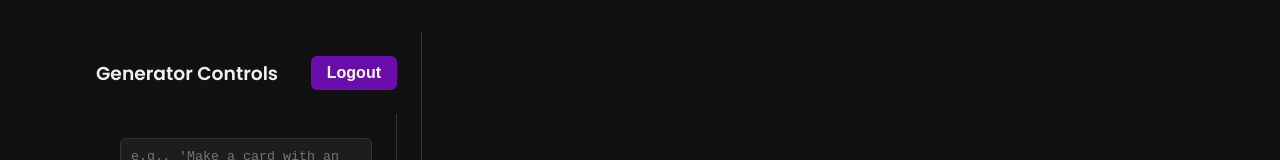
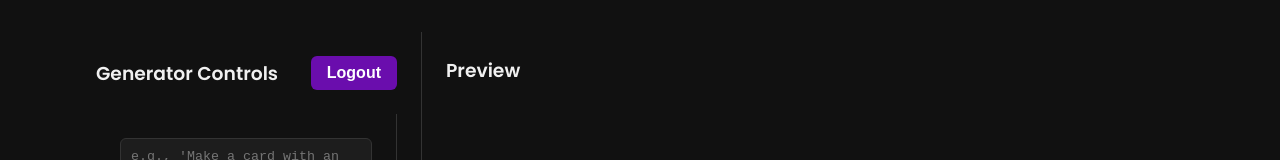
Before and after one commit to yash7399/React-Component-Generator-client, a React (Vite) app: page / in a window 1280 px wide. Shown: the top 160 px of the page. Built offline with nearby package versions, Linux system fonts and the light colour scheme; no server answers; sample sign-in values are in the browser's storage.

Commit message:
Update PreviewPanel.jsx

```diff
--- a/src/components/PreviewPanel.jsx
+++ b/src/components/PreviewPanel.jsx
@@ -11,6 +11,7 @@ function PreviewPanel({ iframeContent, loading }) {
   }, [iframeContent]);
   return (
     <div className="panel preview-panel">
+      <h3>Preview</h3>
       {loading && (
         <div className="loading-overlay">
           <Spinner />
```
